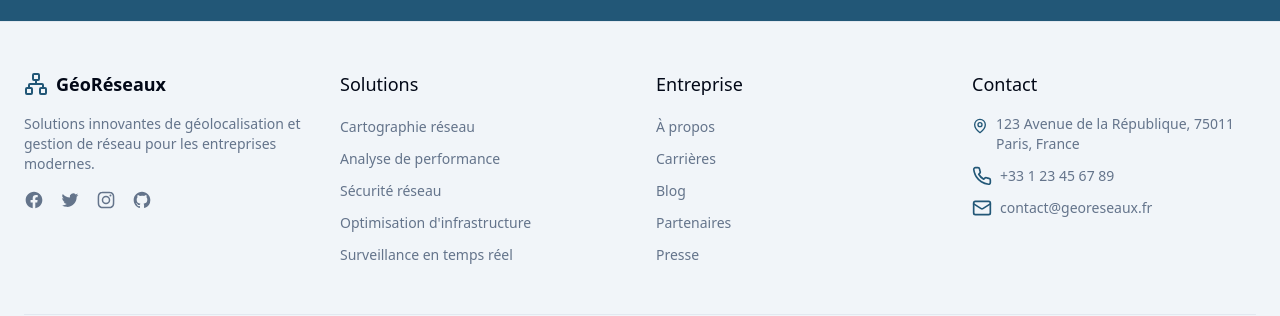
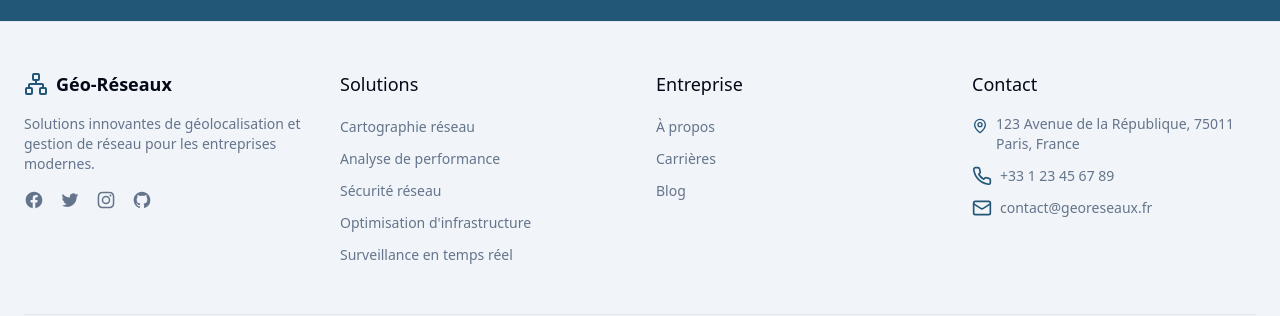
Before and after one commit to GeoReseaux/website, a React (Vite) app in the folder Front/: page / in a window 1280 px wide. Shown: the part 3637-3953 px from the top of the page. Built offline with nearby package versions, Linux system fonts and the light colour scheme.

Commit message:
feat(footer): updated text

```diff
--- a/Front/src/components/footer.jsx
+++ b/Front/src/components/footer.jsx
@@ -9,7 +9,7 @@ export default function Footer() {
           <div className="space-y-4">
             <Link to="/" className="flex items-center gap-2">
               <Network className="h-6 w-6 text-primary" />
-              <span className="text-lg font-bold">GéoRéseaux</span>
+              <span className="text-lg font-bold">Géo-Réseaux</span>
             </Link>
             <p className="text-sm text-muted-foreground">
               Solutions innovantes de géolocalisation et gestion de réseau pour les entreprises modernes.
@@ -97,16 +97,6 @@ export default function Footer() {
                   Blog
                 </Link>
               </li>
-              <li>
-                <Link to="#" className="text-sm text-muted-foreground hover:text-primary">
-                  Partenaires
-                </Link>
-              </li>
-              <li>
-                <Link to="#" className="text-sm text-muted-foreground hover:text-primary">
-                  Presse
-                </Link>
-              </li>
             </ul>
           </div>
           <div>
```
